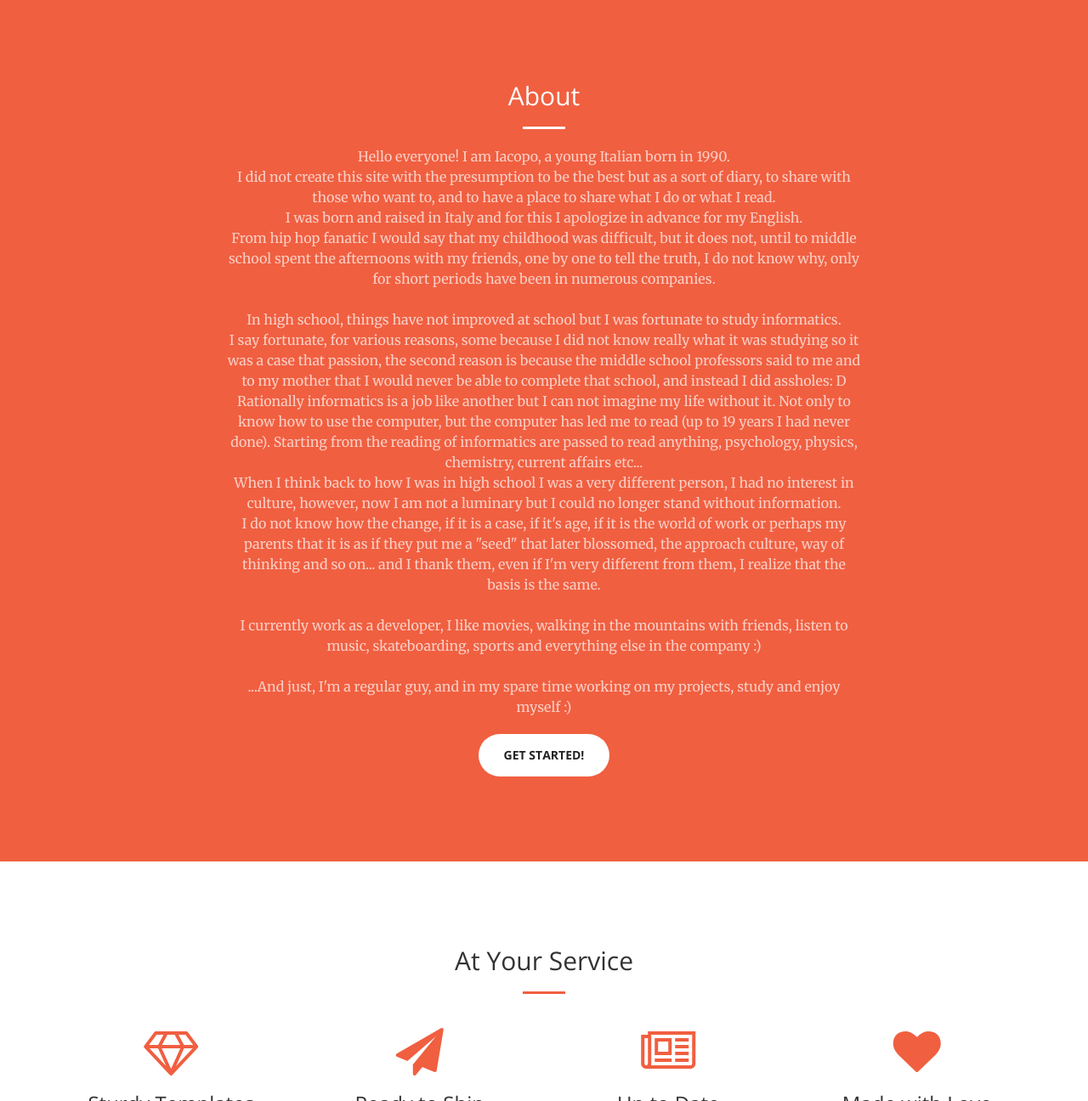
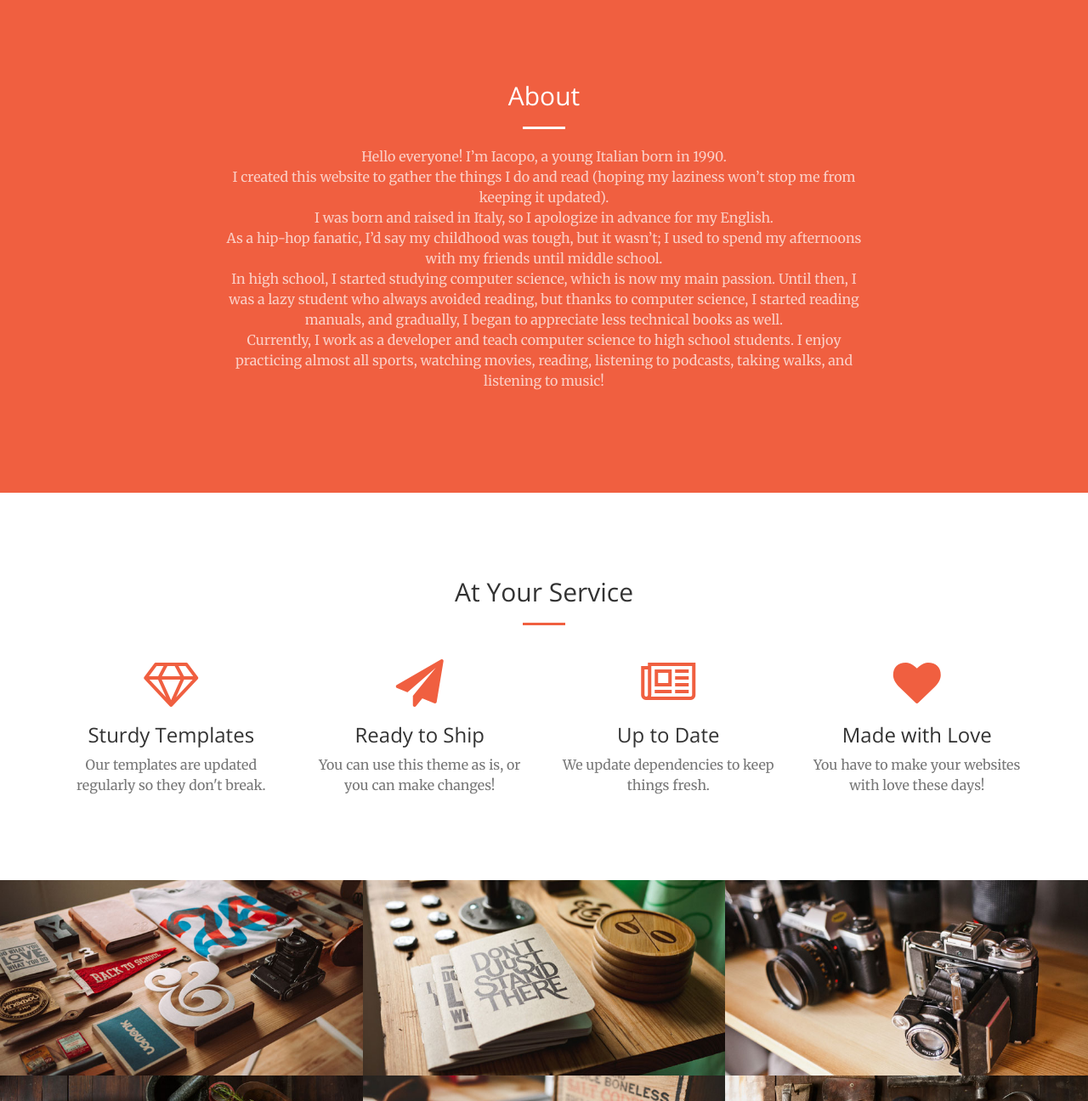
Before and after one commit to iacoposk8/iacoposk8.github.io, a Jekyll site: the page built from index.html, in a window 1280 px wide and 1400 px high, cut to the strip 104-1400 px from the top of the window. Shown: the whole strip at 85% size. Built offline with Jekyll 4.4.1, drawn with Linux system fonts in a browser that asks for light colours.

Commit message:
Update about.html

```diff
--- a/_includes/about.html
+++ b/_includes/about.html
@@ -4,21 +4,12 @@
             <div class="col-lg-8 col-lg-offset-2 text-center">
                 <h2 class="section-heading">About</h2>
                 <hr class="light">
-                <p class="text-faded">Hello everyone! I am Iacopo, a young Italian born in 1990.<br />
-I did not create this site with the presumption to be the best but as a sort of diary, to share with those who want to, and to have a place to share what I do or what I read.<br />
-I was born and raised in Italy and for this I apologize in advance for my English.<br />
-From hip hop fanatic I would say that my childhood was difficult, but it does not, until to middle school spent the afternoons with my friends, one by one to tell the truth, I do not know why, only for short periods have been in numerous companies.<br /><br />
-
-In high school, things have not improved at school but I was fortunate to study informatics.<br />
-I say fortunate, for various reasons, some because I did not know really what it was studying so it was a case that passion, the second reason is because the middle school professors said to me and to my mother that I would never be able to complete that school, and instead I did assholes: D<br />
-Rationally informatics is a job like another but I can not imagine my life without it. Not only to know how to use the computer, but the computer has led me to read (up to 19 years I had never done). Starting from the reading of informatics are passed to read anything, psychology, physics, chemistry, current affairs etc...<br />
-When I think back to how I was in high school I was a very different person, I had no interest in culture, however, now I am not a luminary but I could no longer stand without information.<br />
-I do not know how the change, if it is a case, if it's age, if it is the world of work or perhaps my parents that it is as if they put me a "seed" that later blossomed, the approach culture, way of thinking and so on... and I thank them, even if I'm very different from them, I realize that the basis is the same.<br /><br />
-
-I currently work as a developer, I like movies, walking in the mountains with friends, listen to music, skateboarding, sports and everything else in the company :)<br /><br />
-
-...And just, I'm a regular guy, and in my spare time working on my projects, study and enjoy myself :)</p>
-                <a href="#" class="btn btn-default btn-xl">Get Started!</a>
+                <p class="text-faded">Hello everyone! I’m Iacopo, a young Italian born in 1990.<br />
+I created this website to gather the things I do and read (hoping my laziness won’t stop me from keeping it updated).<br />
+I was born and raised in Italy, so I apologize in advance for my English.<br />
+As a hip-hop fanatic, I’d say my childhood was tough, but it wasn’t; I used to spend my afternoons with my friends until middle school.<br />
+In high school, I started studying computer science, which is now my main passion. Until then, I was a lazy student who always avoided reading, but thanks to computer science, I started reading manuals, and gradually, I began to appreciate less technical books as well.<br />
+Currently, I work as a developer and teach computer science to high school students. I enjoy practicing almost all sports, watching movies, reading, listening to podcasts, taking walks, and listening to music!</p>
             </div>
         </div>
     </div>
```
